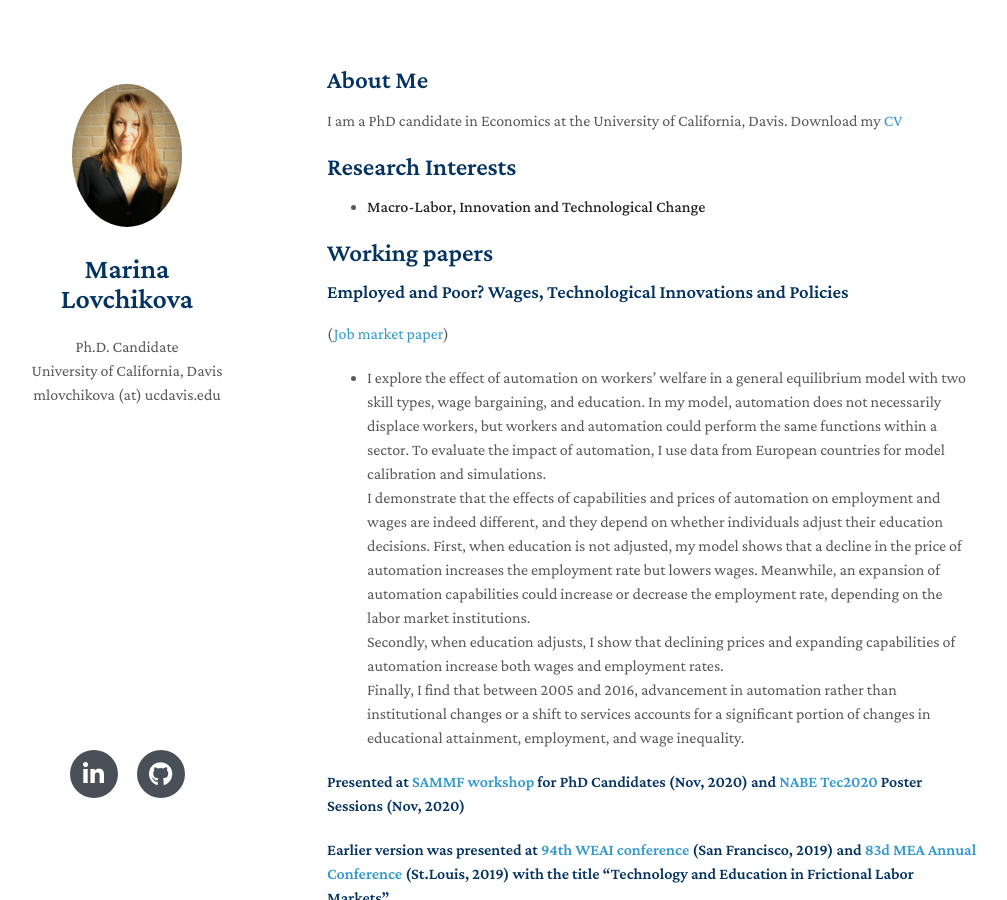
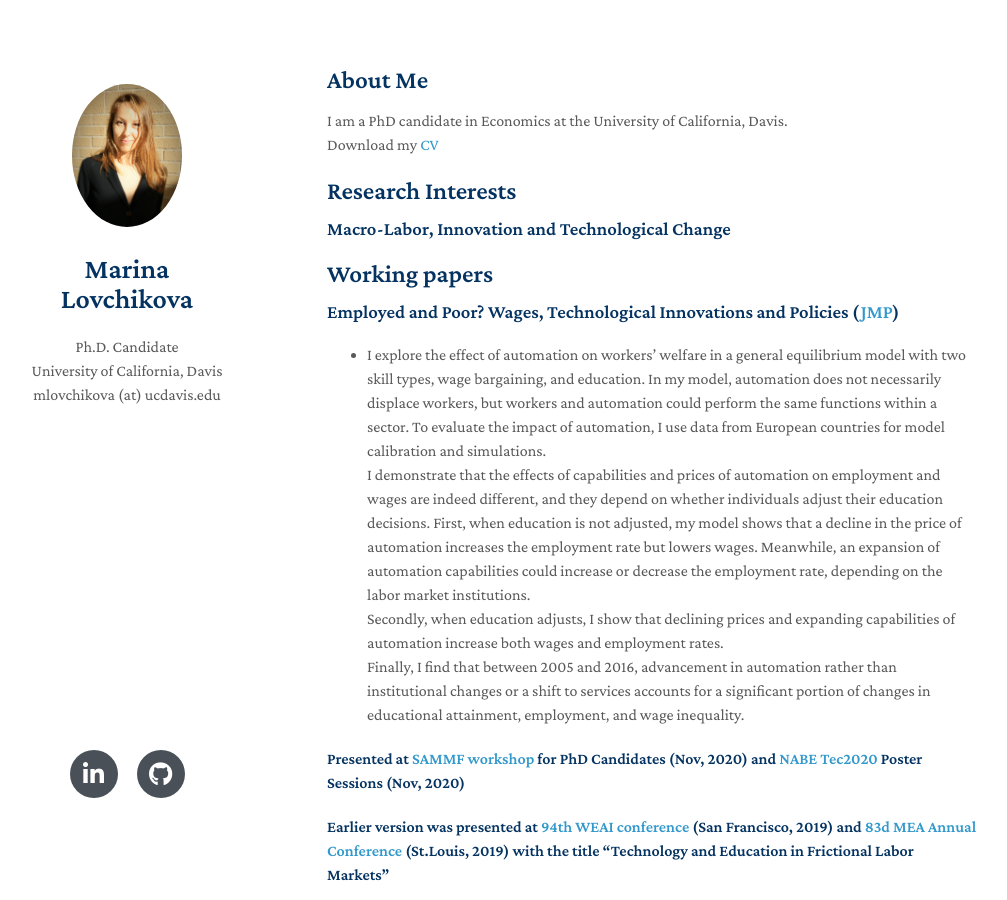
Before and after one commit to mlovchikova/mlovchikova.github.io, a Jekyll site: the page built from index.md, in a window 1280 px wide and 900 px high. Shown: the whole window, without its empty margins (143-1150 px from the left). Built offline with Jekyll 4.4.1, drawn with Linux system fonts in a browser that asks for light colours; nearby versions of some CDN libraries; a style sheet for code colours, icons or effects is not loaded; our own code applies the rules of GitHub Pages for plain Markdown files; some of the changed text lies outside the part shown.

Commit message:
small breaks

```diff
--- a/index.md
+++ b/index.md
@@ -5,16 +5,15 @@ layout: homepage
 ## About Me
 
 I am a PhD candidate in Economics at the University of California, Davis.
-Download my [CV](assets/MarinaLovchikova_Resume_ind.pdf)
+<br>Download my [CV](assets/MarinaLovchikova_Resume_ind.pdf)
 
 ## Research Interests
 
-- **Macro-Labor, Innovation and Technological Change**
+### Macro-Labor, Innovation and Technological Change
 
 ## Working papers
 
-### Employed and Poor? Wages, Technological Innovations and Policies
-([Job market paper](assets/MarinaLovchikova_JMP_Automation_Education.pdf))
+### Employed and Poor? Wages, Technological Innovations and Policies ([JMP](assets/MarinaLovchikova_JMP_Automation_Education.pdf))
 
 - I explore the effect of automation on workers' welfare in a general equilibrium model with two skill types, wage bargaining, and education. In my model, automation does not necessarily displace workers, but workers and automation could perform the same functions within a sector. To evaluate the impact of automation, I use data from European countries for model calibration and simulations. <br>
 	I demonstrate that the effects of capabilities and prices of automation on employment and wages are indeed different, and they depend on whether individuals adjust their education decisions. First, when education is not adjusted, my model shows that a decline in the price of automation increases the employment rate but lowers wages. Meanwhile, an expansion of automation capabilities could increase or decrease the employment rate, depending on the labor market institutions. <br>
@@ -34,7 +33,7 @@ economies which actively manage their capital inflows. We find that restrictions
 
 **Innovation, Competition and Declining Prices of Investment Goods** (new draft coming soon)
 - I examine a choice of innovation strategy when firm faces two shocks simultaneously: a decline in automation prices and an increase in competitive pressure. Using the Community Innovation Survey and the Input-Output tables for European countries in the 2000-2014 period, I find that industry routine intensity is positively associated with firm engagement in innovating activities. Furthermore, in response to competition, firms in such industries are more likely to engage in product rather than process innovation. Exposure to low-wage countries through intermediate input does not impact innovation activities at the firm level.
-<br> Earlier version was presented at [15th WEAI International Conference](https://weai.org/assets/572.pdf) (Tokyo, 2019) with the title "Routine Intensity, Innovation and Competition"
+<br> **Earlier version was presented at [15th WEAI International Conference](https://weai.org/assets/572.pdf) (Tokyo, 2019) with the title "Routine Intensity, Innovation and Competition"**
 
 **Innovation Policies and Labor Markets**
 
@@ -45,7 +44,7 @@ economies which actively manage their capital inflows. We find that restrictions
 ## Teaching
 
 ### University of California, Davis:
-- **Graduate Teaching assistant**  2015-2020
+- **Graduate Teaching assistant** (2015-2020)
 <br>
 Financial Economics x2 (S20, W20)
 <br>
```
Also changed, not shown: other parts of index.md (+1 -1 lines).
